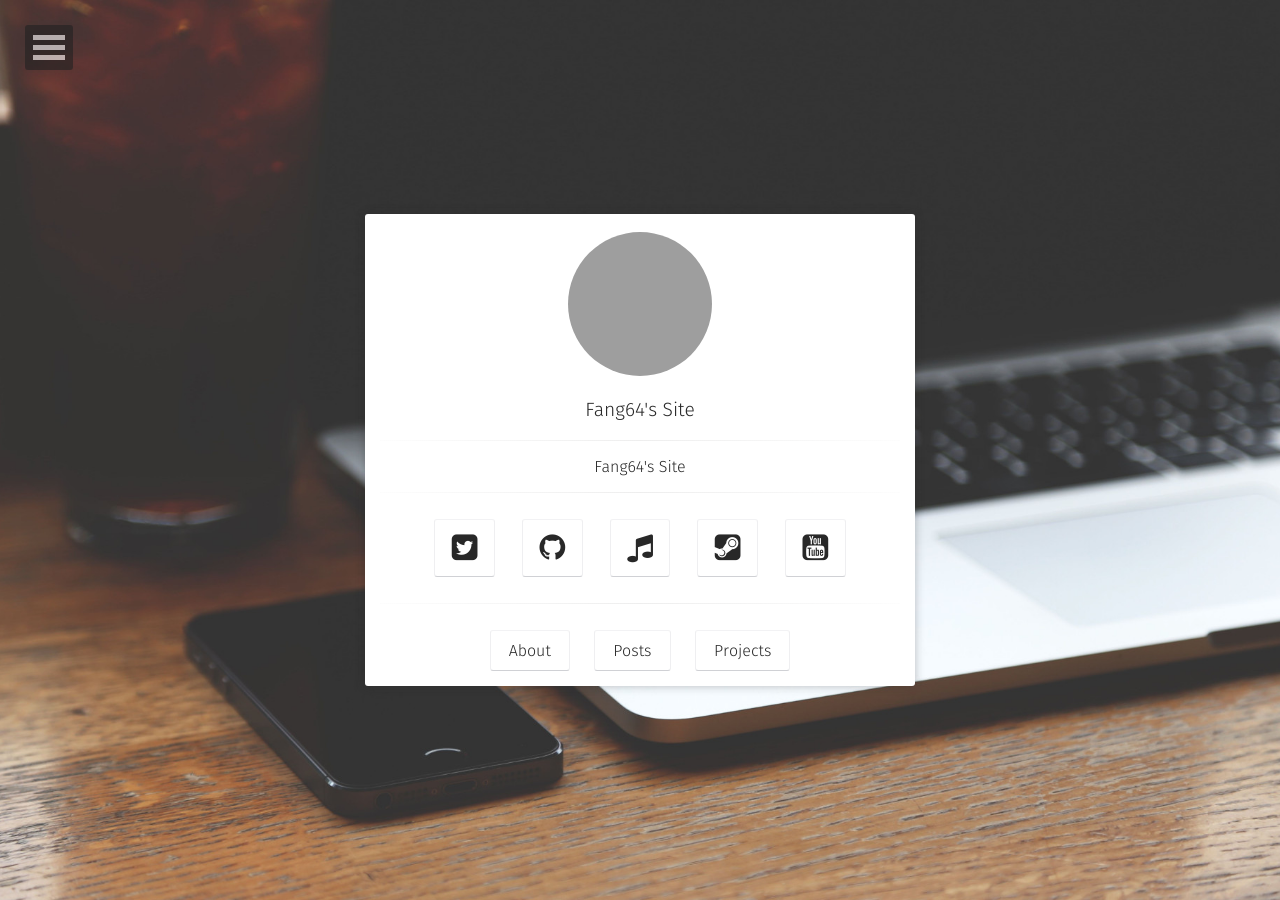
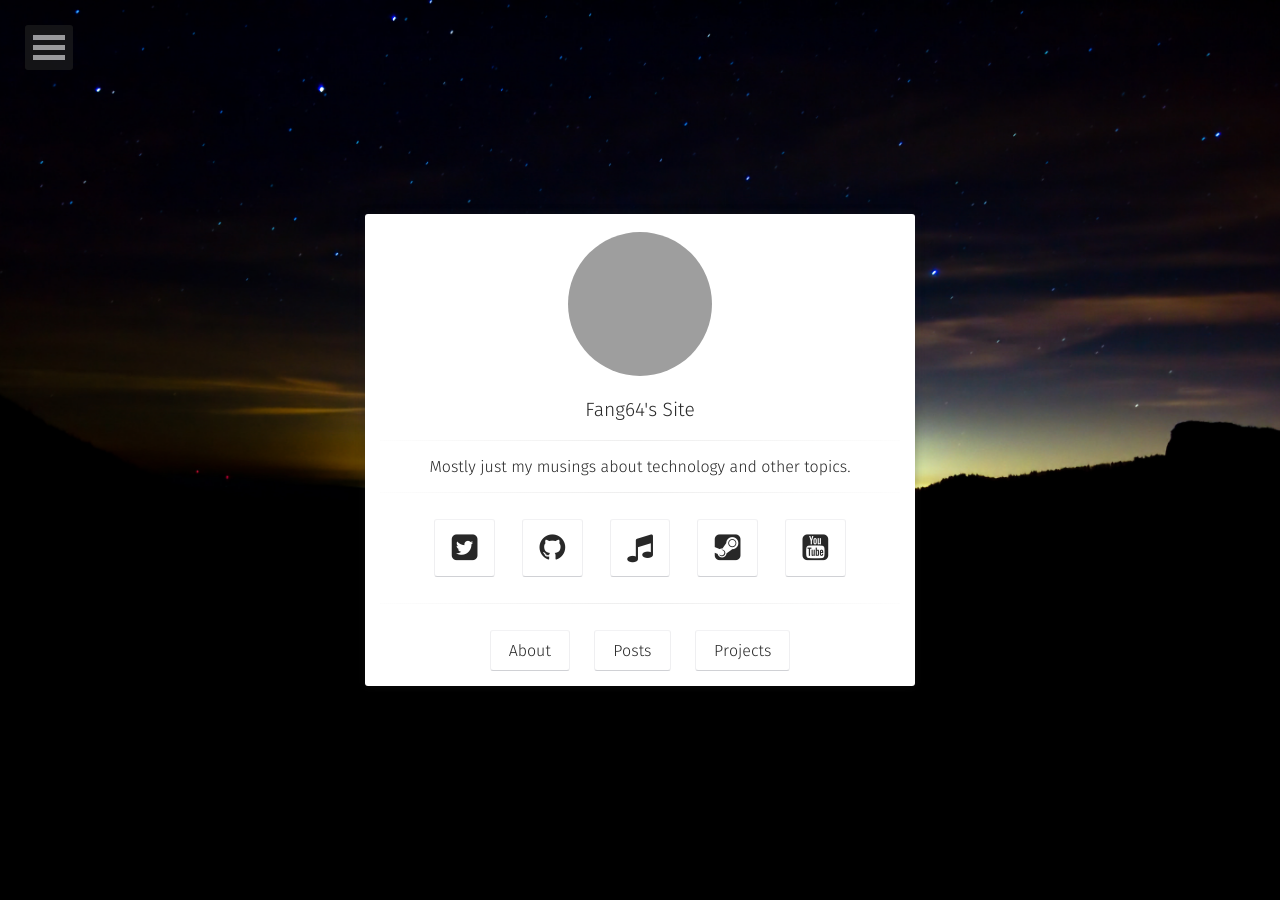
Before and after one commit to fang64/fang64, a Jekyll site: the page built from index.html, in a window 1280 px wide. Built offline with Jekyll 4.4.1, drawn with Linux system fonts in a browser that asks for light colours; some web fonts are replaced; grey boxes are pictures that could not be loaded.

Commit message:
Fixed background image and logo size

```diff
--- a/_config.yml
+++ b/_config.yml
@@ -1,11 +1,11 @@
 # Site
 title:              Fang64's Site
-bio:                "Fang64's Site"
-description:        "Mostly just a site about technology, security, and other topics."
+bio:                "Mostly just my musings about technology and other topics."
+description:        "Mostly just my musings about technology and other topics."
 reading_time:       true
 words_per_minute:   160
-logo:               'http://1.gravatar.com/avatar/2d3fb3856d88f968c3c1162208d72a51'
-background:         'assets/img/placeholder-big.jpg'
+logo:               'http://gravatar.com/avatar/2d3fb3856d88f968c3c1162208d72a51?s=300'
+background:         'assets/img/mountain.jpg'
 tiled_bg:           false   # Set this true if you want to tile your background image, otherwise it will be covered
 locale:             en_US
 url:                https://fang64.github.io/website
```
Also changed, not shown: assets/img/mountain.jpg (added), assets/img/placeholder-big.jpg (deleted).
